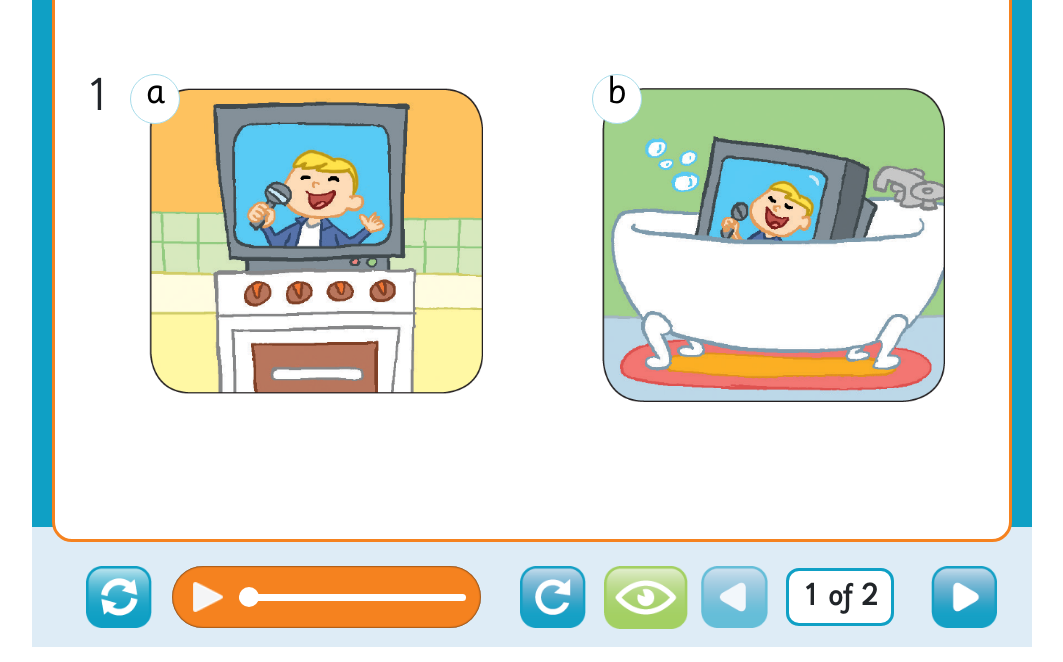
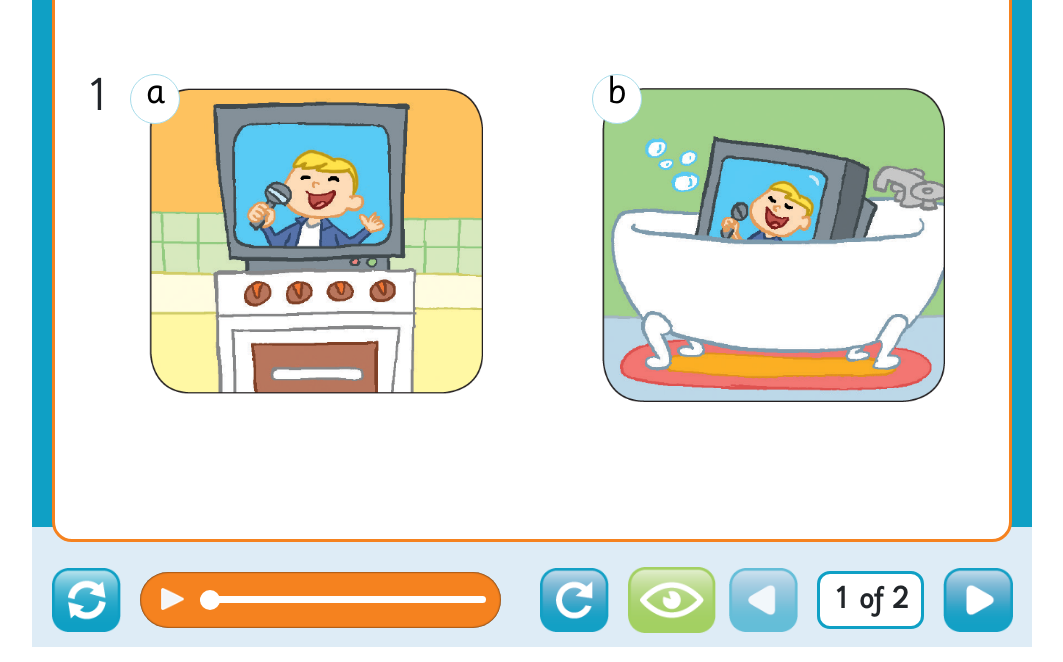
Before and after one commit to mo3id/Task-final, a plain HTML site: page index.html in a window 1280 px wide. Shown: the part 138-800 px from the top of the page, without its empty margins (108-1171 px from the left). Drawn offline with Linux system fonts and the light colour scheme.

Commit message:
finaaaaaaaaal

```diff
--- a/css/main.css
+++ b/css/main.css
@@ -219,8 +219,8 @@ footer {
 .foote .show-ans,
 .foote .next,
 .foote .back {
-   margin: 1% 2% 1% 2%;
-   width: 8%;
+   margin: 1% 2% 1% 0%;
+   width: 7%;
    display: inline-block;
 }
 
@@ -293,7 +293,7 @@ footer {
 
 .player .play-btn {
    margin-right: 10px;
-   width: 45px;
+   width: 35px;
 }
 
 .player .play-btn img {
--- a/index.html
+++ b/index.html
@@ -206,7 +206,7 @@
 
          <footer class="control-part">
 
-            <div class="footer col-12">
+            <div class="footer">
 
                <div class="replay" onclick="reloadall()">
 
@@ -238,20 +238,20 @@
                </div>
 
                <div id="reload" class="reload" onclick="reload()"
-                  style="margin: 1% 2% 1% 2%; width: 8%; display: inline-block;">
+                  style="margin: 1% 2% 1% 2%; width: 7%; display: inline-block;">
 
                   <img id="reload" src="./images/reload_icon.png" class="img-responsive" />
 
                </div>
 
                <div onclick="showans()" class="show-ans"
-                  style="margin: 1% 2% 1% 2%; width: 10%; display: inline-block;">
+                  style="margin: 1% 2% 1% 2%; width: 9%; display: inline-block;">
 
                   <img id="show-ans" src="./images/showAns_icon.png" class="img-responsive" />
 
                </div>
 
-               <div href="#carouselExampleControls" data-slide="prev" class="back disabled" style="margin: 1% 2% 1% 2%; width: 8%; display: inline-block;">
+               <div href="#carouselExampleControls" data-slide="prev" class="back disabled" style="margin: 1% 2% 1% 2%; width: 7%; display: inline-block;">
 
                   <img src="./images/back_icon.png" class="img-responsive" />
 
@@ -263,7 +263,7 @@
 
                </div>
 
-               <div href="#carouselExampleControls" data-slide="next" class="next" style="margin: 1% 2% 1% 2%; width: 8%; display: inline-block;">
+               <div href="#carouselExampleControls" data-slide="next" class="next" style="margin: 1% 2% 1% 0%; width: 7%; display: inline-block;">
 
                   <img id="next" src="./images/next_icon.png" class="img-responsive" />
 
--- a/js/main.js
+++ b/js/main.js
@@ -197,12 +197,26 @@ function disAppeer1() {
    document.getElementById("av-tag").play();
 
    // Set max value when you know the duration
+
    document.getElementById("av-tag").onloadedmetadata = () => document.getElementById("cur-time").max = document.getElementById("av-tag").duration
+
    // update ("#av-tag") position
+
    document.getElementById("cur-time").onchange = () => document.getElementById("av-tag").currentTime = document.getElementById("cur-time").value
+
    // update range input when currentTime updates
+
    document.getElementById("av-tag").ontimeupdate = () => document.getElementById("cur-time").value = document.getElementById("av-tag").currentTime
 
+   setTimeout(() => {
+
+      document.getElementById("img-pause").style.display = "none";
+
+      document.getElementById("img-paly").style.display = "block";
+
+      document.getElementById("cur-time").value = document.getElementById("av-tag").currentTime
+
+   }, 2700);
 }
 
 function disAppeer2() {
```
